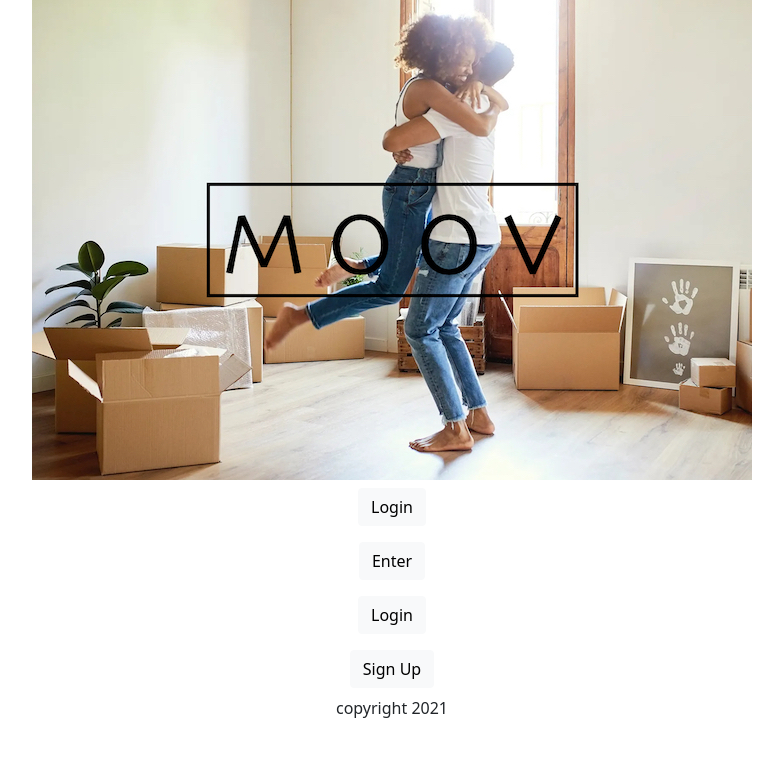
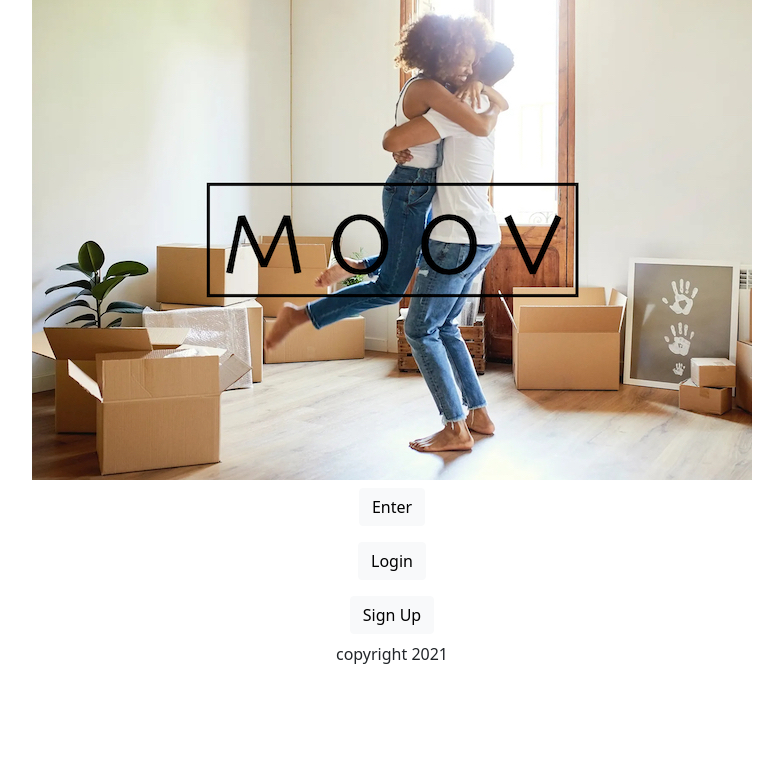
Before and after one commit to cardioforcake/portfolio-project-moov-app, a Django app: page / in a window 1280 px wide. Shown: the top 757 px of the page, without its empty margins (248-1031 px from the left). Run offline with Django 3.2, Linux system fonts and the light colour scheme.

Commit message:
changed some lines in greeting.html

```diff
--- a/moov_app/templates/greeting.html
+++ b/moov_app/templates/greeting.html
@@ -25,8 +25,7 @@
           </div>
         </div>
       </div>
-      <button href="{% url 'login' %}" class="btn btn-light">Login</button>
-    <button href="{% url 'home' %}" class="btn btn-light">Enter</button>
+    <a href="{% url 'home' %}"><button  class="btn btn-light">Enter</button></a>
     {% if user.is_authenticated %}
         <a href="{% url 'logout' %}">Logout</a>
     {% else %}
```
